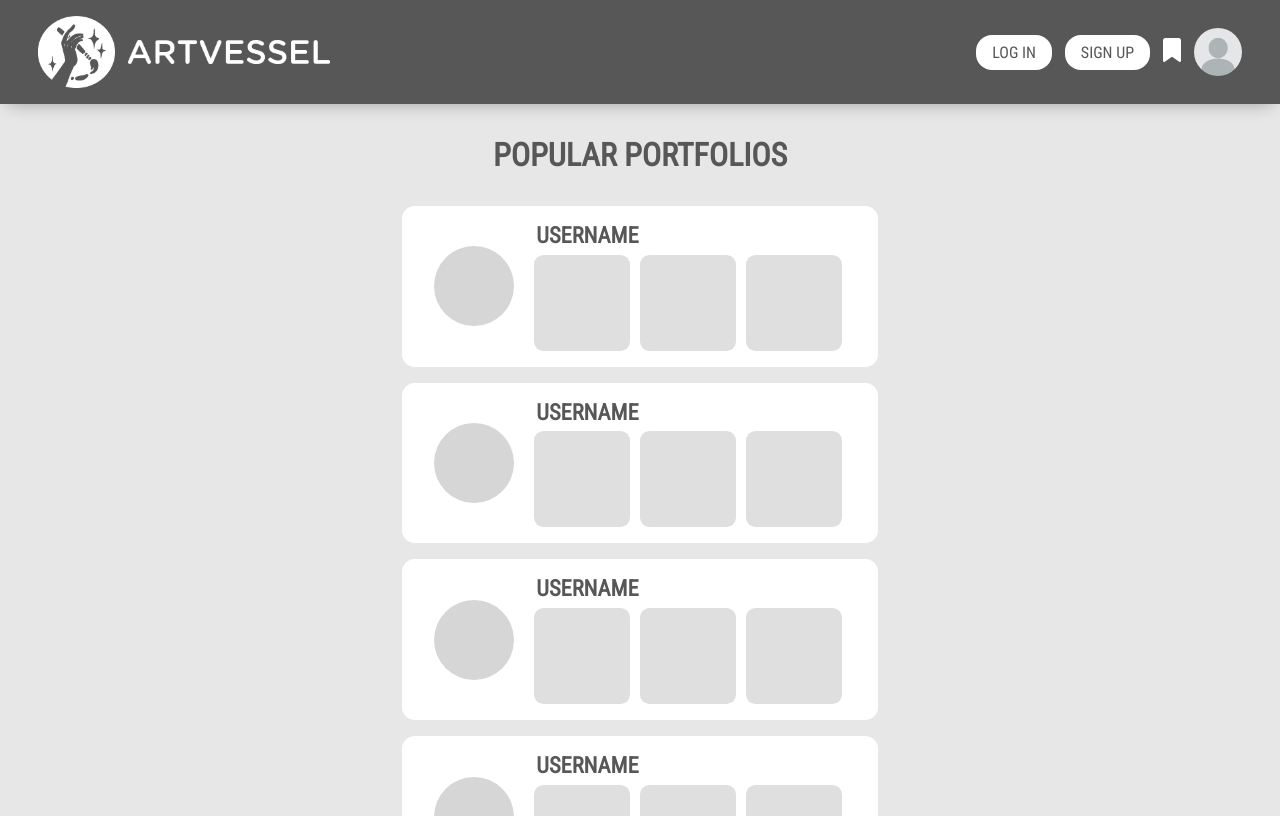
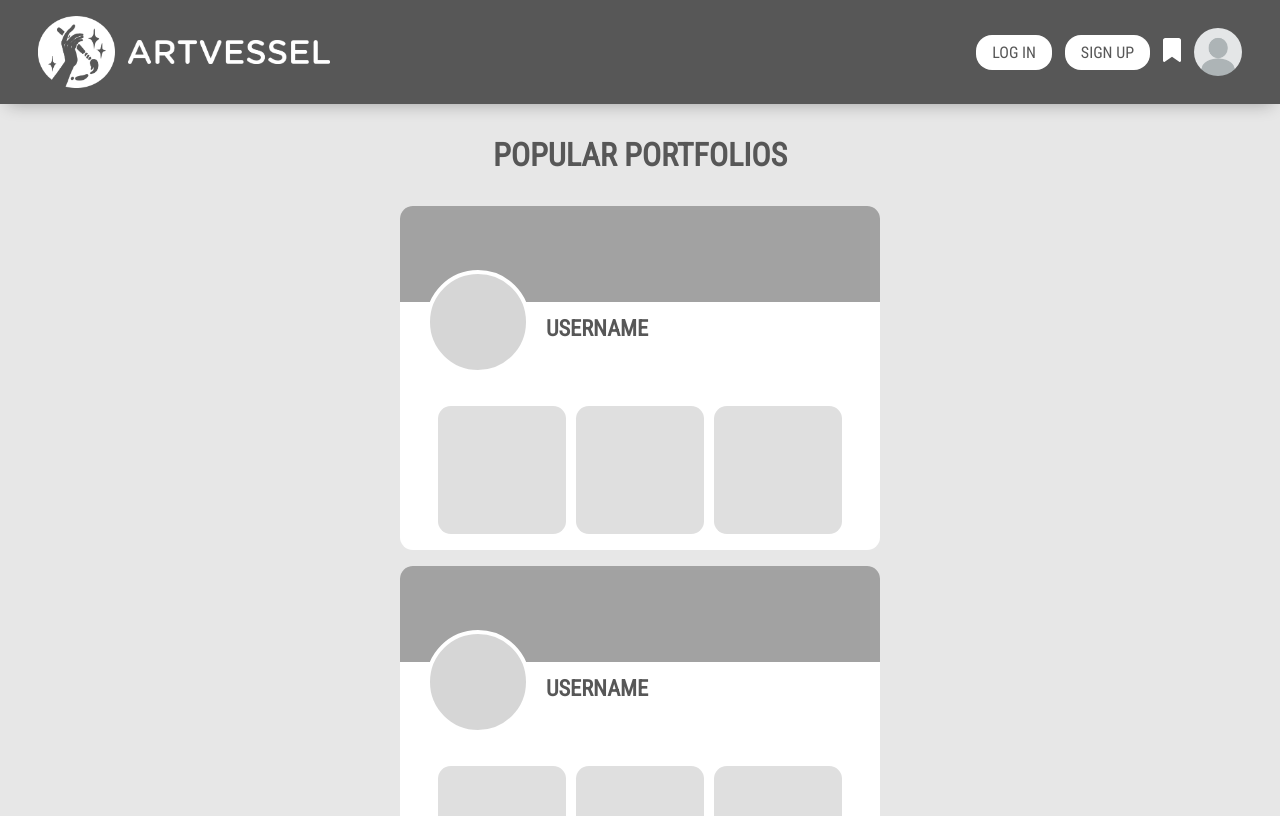
Before and after one commit to xMoneMone/Artvessel, a React (Vite) app in the folder artvessel/frontend/artvessel/: page / in a window 1280 px wide. Shown: the top 816 px of the page. Built offline with nearby package versions, Linux system fonts and the light colour scheme.

Commit message:
updated profile card style

```diff
--- a/artvessel/frontend/artvessel/src/ProfileCard.tsx
+++ b/artvessel/frontend/artvessel/src/ProfileCard.tsx
@@ -6,16 +6,19 @@ function ProfileCard () {
     <>
         <a href="#">
             <div className="profile-card">
-                <div className="profile-card-pfp">
+                <div className="profile-card-cover">
                     <img src="" alt=""></img>
                 </div>
-                <div>
+                <div className="profile-card-pfp-and-username">
+                    <div className="profile-card-pfp">
+                        <img src="" alt=""></img>
+                    </div>
                     <h2 className="profile-card-username">Username</h2>
-                    <div className="profile-card-posts">
-                        <div className="profile-card-post"><img src="" alt=""></img></div>
-                        <div className="profile-card-post"><img src="" alt=""></img></div>
-                        <div className="profile-card-post"><img src="" alt=""></img></div>
-                    </div>
+                </div>
+                <div className="profile-card-posts">
+                    <div className="profile-card-post"><img src="" alt=""></img></div>
+                    <div className="profile-card-post"><img src="" alt=""></img></div>
+                    <div className="profile-card-post"><img src="" alt=""></img></div>
                 </div>
             </div>
         </a>
--- a/artvessel/frontend/artvessel/src/css/general.css
+++ b/artvessel/frontend/artvessel/src/css/general.css
@@ -16,9 +16,11 @@
     /* PROFILE CARDS */
     --h1-color: var(--navbar-color);
     --card-color: white;
-    --profile-card-pfp-size: 10vh;
-    --profile-card-post-size: 12vh;
-    --profile-card-text-color: var(--navbar-color)
+    --card-width: 30rem;
+    --profile-card-pfp-size: 6rem;
+    --profile-card-post-size: 8rem;
+    --profile-card-text-color: var(--navbar-color);
+    --cover-height: 6rem;
   }
 
 html {
--- a/artvessel/frontend/artvessel/src/css/navbar.css
+++ b/artvessel/frontend/artvessel/src/css/navbar.css
@@ -8,6 +8,7 @@
     box-shadow: 0px 8px 16px -8px rgba(0, 0, 0, 0.314);
     align-items: center;
     padding: 2vh 3vw;
+    z-index: 10;
 }
 
 .logo > a{
--- a/artvessel/frontend/artvessel/src/css/profilecards.css
+++ b/artvessel/frontend/artvessel/src/css/profilecards.css
@@ -23,24 +23,44 @@ h1 {
 .profile-card {
     background-color: var(--card-color);
     display: flex;
+    flex-direction: column;
     border-radius: 0.8em;
-    padding: 1em 2em;
+    margin: 1em;
+    overflow: hidden;
+    width: var(--card-width);
+}
+
+.profile-card-cover {
+    background-color: rgb(162, 162, 162);
+    height: var(--cover-height);
+    width: 100%;
+}
+
+.profile-card-pfp-and-username {
+    display: flex;
     align-items: center;
-    margin: 1em;
+    margin-left: 1.6em;
+}
+
+.profile-card-username {
+    padding-bottom: 2em;
 }
 
 .profile-card-pfp {
-    height: var(--profile-card-pfp-size);
-    width: var(--profile-card-pfp-size);
+    min-height: var(--profile-card-pfp-size);
+    min-width: var(--profile-card-pfp-size);
     background-color: rgb(214, 214, 214);
     overflow: hidden;
     border-radius: 100%;
-    margin-right: 1em;
+    margin-right: 0.6em;
+    border: 0.3em solid var(--card-color);
+    position: relative;
+    top: -2rem;
 }
 
 .profile-card-post {
-    height: var(--profile-card-post-size);
-    width: var(--profile-card-post-size);
+    min-height: var(--profile-card-post-size);
+    min-width: var(--profile-card-post-size);
     background-color: rgb(223, 223, 223);
     border-radius: 10%;
     overflow: hidden;
@@ -49,4 +69,6 @@ h1 {
 
 .profile-card-posts {
     display: flex;
+    justify-content: center;
+    padding: 0 1em 1em 1em;
 }
```
